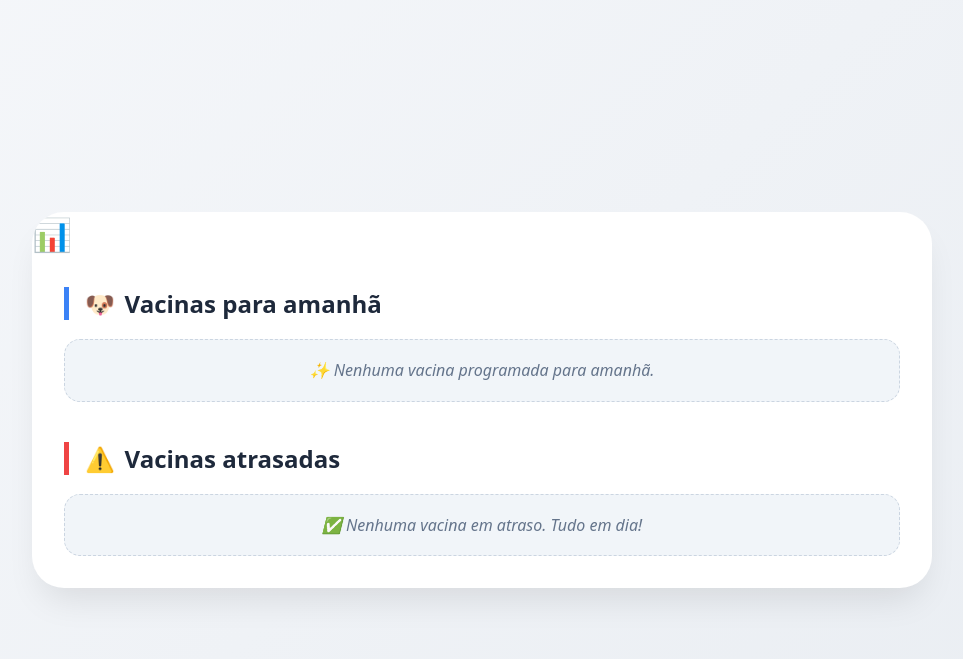
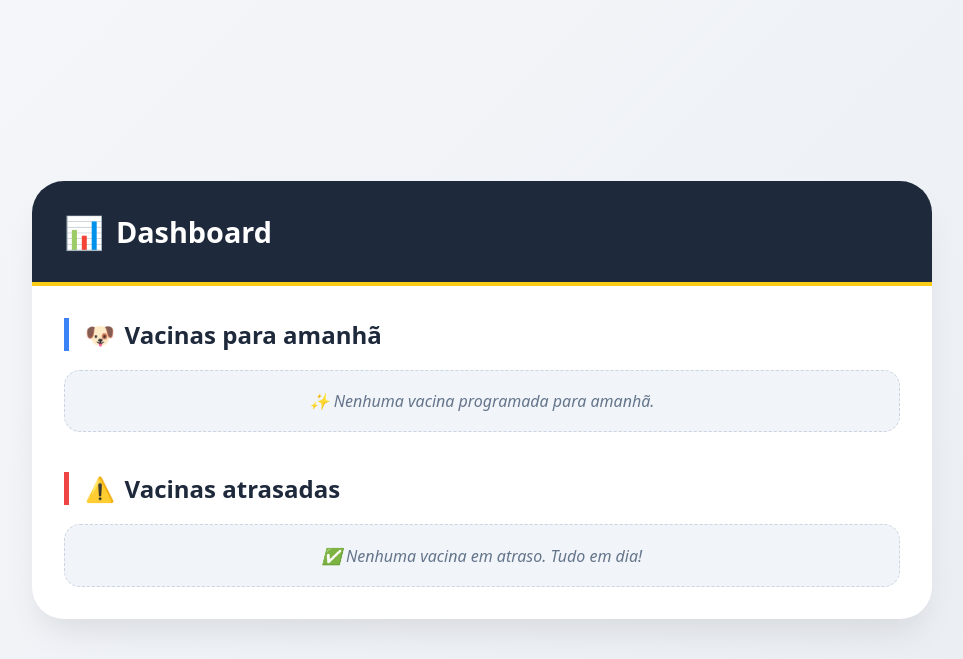
Before and after one commit to lluizz-dev/petshop-whatssap, a Django app: page / in a window 1280 px wide. Shown: the top 659 px of the page, without its empty margins (158-1121 px from the left). Run offline with Django 5.2, Linux system fonts and the light colour scheme; data that the repository does not hold is empty.

Commit message:
refactor: CSS correction

```diff
--- a/sistema_mensagem/static/sistema_mensagem/style.css
+++ b/sistema_mensagem/static/sistema_mensagem/style.css
@@ -26,7 +26,7 @@ body {
 }
 
 /* Header */
-header {
+.dashboard-header {
     background: #1e293b;
     padding: 1.8rem 2rem;
     border-bottom: 4px solid #facc15;
```
